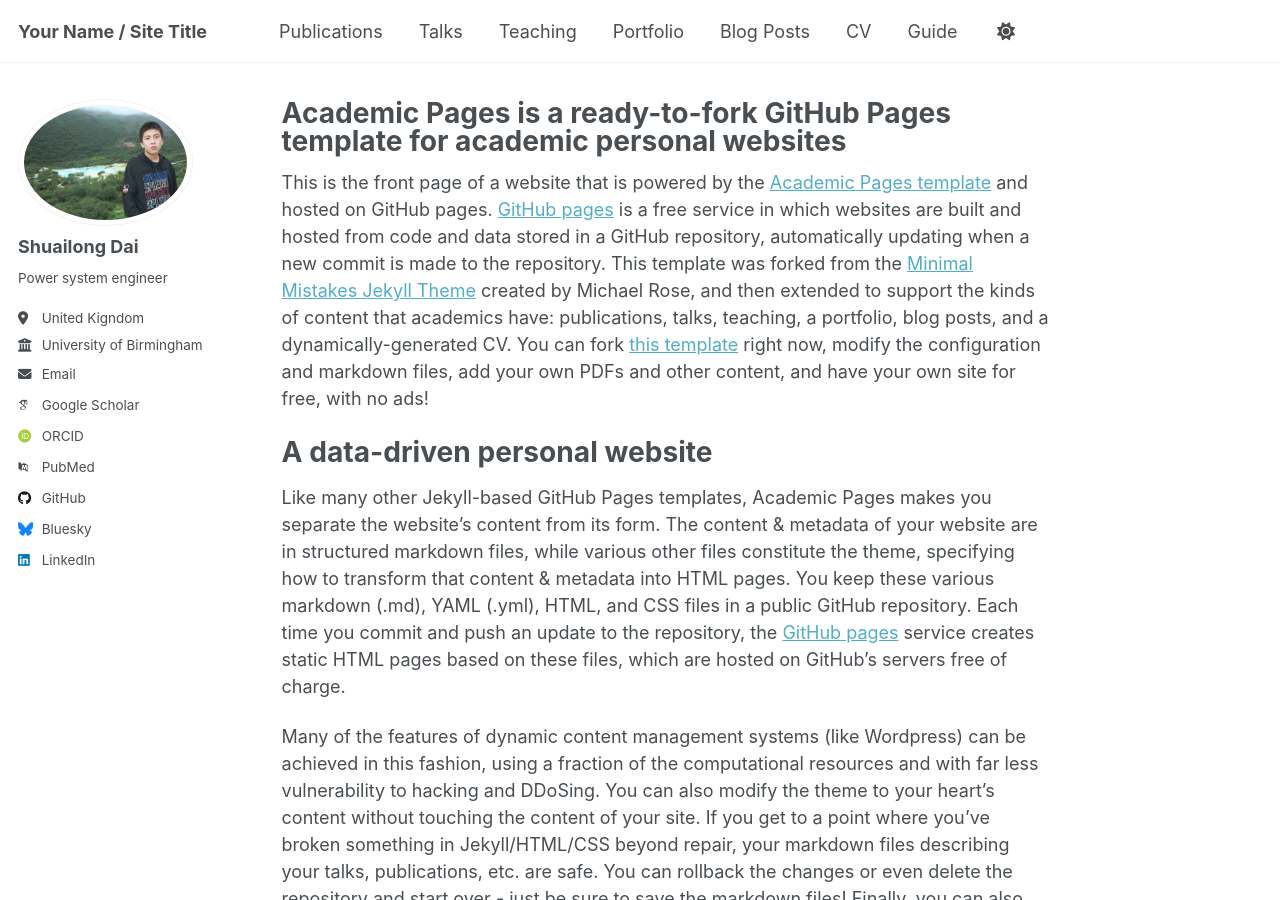
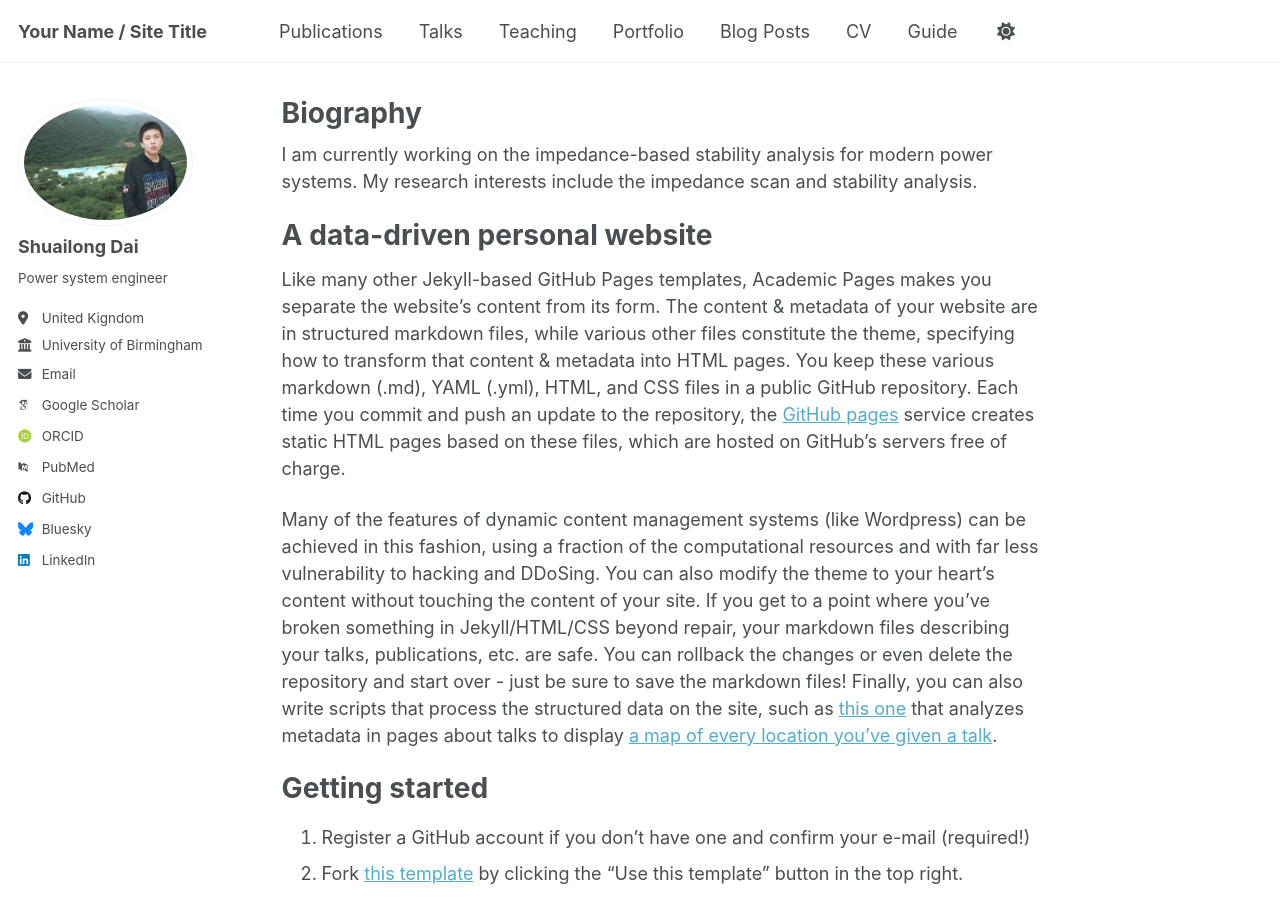
Before and after one commit to ShuailongDai/ShuailongDai.github.io, a Jekyll site: the page built from _pages/about.md, in a window 1280 px wide and 900 px high. Built offline with Jekyll 4.4.1, drawn with Linux system fonts in a browser that asks for light colours; some web fonts are replaced.

Commit message:
Update about.md

```diff
--- a/_pages/about.md
+++ b/_pages/about.md
@@ -1,13 +1,13 @@
 ---
 permalink: /
-title: "Academic Pages is a ready-to-fork GitHub Pages template for academic personal websites"
+title: "Biography"
 author_profile: true
 redirect_from:
   - /about/
   - /about.html
 ---
 
-This is the front page of a website that is powered by the [Academic Pages template](https://github.com/academicpages/academicpages.github.io) and hosted on GitHub pages. [GitHub pages](https://pages.github.com) is a free service in which websites are built and hosted from code and data stored in a GitHub repository, automatically updating when a new commit is made to the repository. This template was forked from the [Minimal Mistakes Jekyll Theme](https://mmistakes.github.io/minimal-mistakes/) created by Michael Rose, and then extended to support the kinds of content that academics have: publications, talks, teaching, a portfolio, blog posts, and a dynamically-generated CV. You can fork [this template](https://github.com/academicpages/academicpages.github.io) right now, modify the configuration and markdown files, add your own PDFs and other content, and have your own site for free, with no ads!
+I am currently working on the impedance-based stability analysis for modern power systems. My research interests include the impedance scan and stability analysis.
 
 A data-driven personal website
 ======
```
